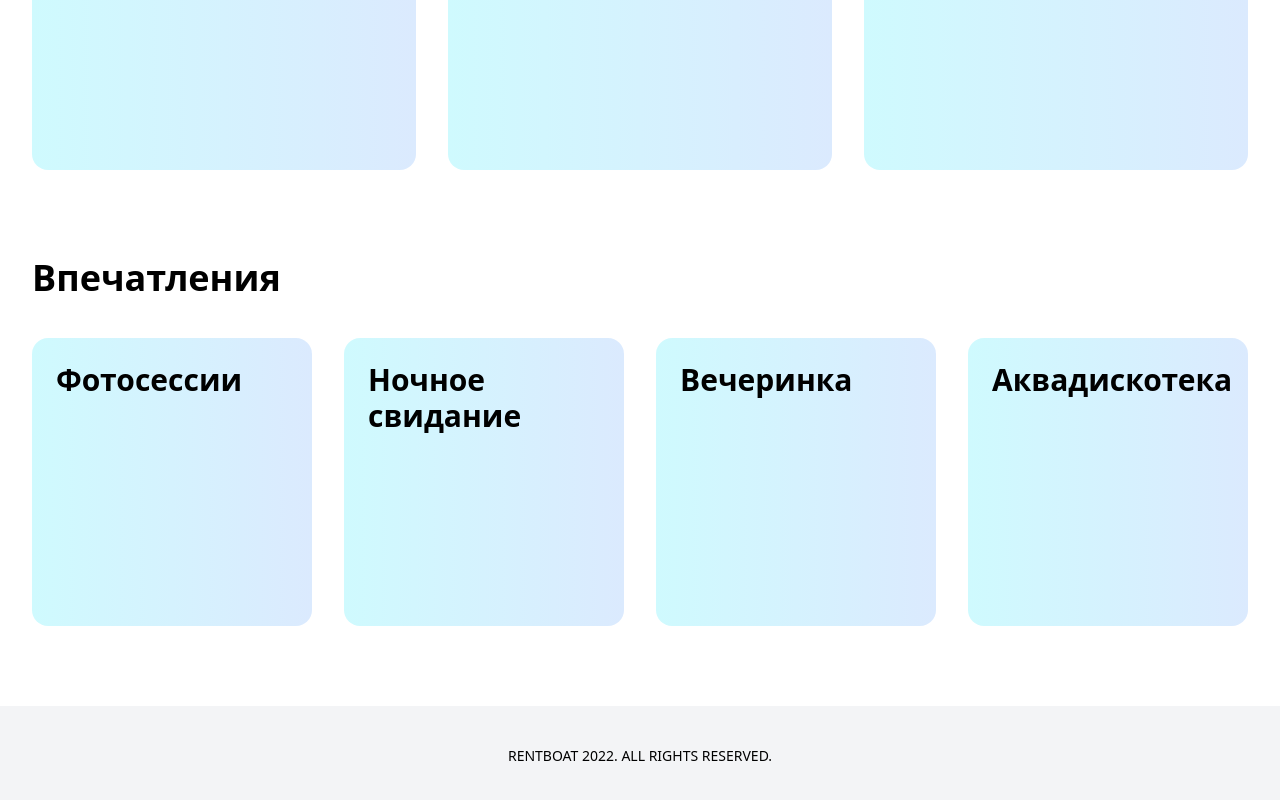
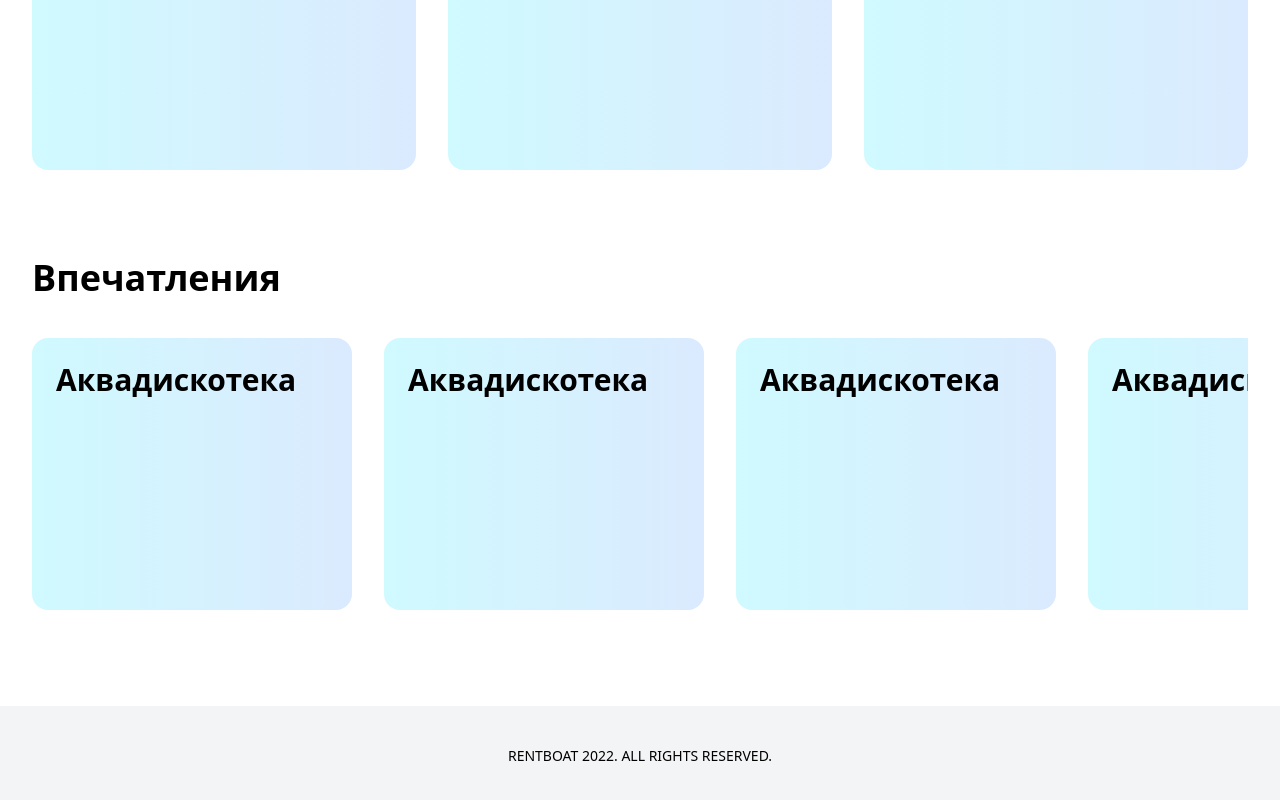
Before and after one commit to nvadeveloper/rent-boat-nextjs-frontend, a Next.js app: page / in a window 1280 px wide. Shown: the part 670-1470 px from the top of the page. Built offline with nearby package versions, Linux system fonts and the light colour scheme.

Commit message:
first commit

```diff
--- a/components/indexPage/Impression.js
+++ b/components/indexPage/Impression.js
@@ -5,7 +5,7 @@ const Impression = () => {
         <>
             <p className="text-4xl font-extrabold font-montserrat py-6 sm:pt-12 sm:pb-10 mt-10">Впечатления</p>
 
-            <div className="grid grid-cols-1 sm:grid-cols-4 gap-8">
+            {/* <div className="grid grid-cols-1 sm:grid-cols-4 gap-8">
 
                 <div className="rounded-2xl p-6 bg-gradient-to-r from-cyan-100 to-blue-100 h-72">
                     <p className="text-3xl font-extrabold font-montserrat">Фотосессии</p>
@@ -23,6 +23,33 @@ const Impression = () => {
                     <p className="text-3xl font-extrabold font-montserrat">Аквадискотека</p>
                 </div>
 
+            </div> */}
+
+            <div className="flex overflow-x-auto space-x-8 h-72 pb-4 snap-x">
+
+                <div className="rounded-2xl bg-gradient-to-r from-cyan-100 to-blue-100 snap-center">
+                    <p className="w-72 sm:w-80 p-6 text-3xl font-extrabold font-montserrat">Аквадискотека</p>
+                </div>
+
+                <div className="rounded-2xl bg-gradient-to-r from-cyan-100 to-blue-100 snap-center">
+                    <p className="w-72 sm:w-80 p-6 text-3xl font-extrabold font-montserrat">Аквадискотека</p>
+                </div>
+
+                <div className="rounded-2xl bg-gradient-to-r from-cyan-100 to-blue-100 snap-center">
+                    <p className="w-72 sm:w-80 p-6 text-3xl font-extrabold font-montserrat">Аквадискотека</p>
+                </div>
+
+                <div className="rounded-2xl bg-gradient-to-r from-cyan-100 to-blue-100 snap-center">
+                    <p className="w-72 sm:w-80 p-6 text-3xl font-extrabold font-montserrat">Аквадискотека</p>
+                </div>
+
+                <div className="rounded-2xl bg-gradient-to-r from-cyan-100 to-blue-100 snap-center">
+                    <p className="w-72 sm:w-80 p-6 text-3xl font-extrabold font-montserrat">Аквадискотека</p>
+                </div>
+
+                <div className="rounded-2xl bg-gradient-to-r from-cyan-100 to-blue-100 snap-center">
+                    <p className="w-72 sm:w-80 p-6 text-3xl font-extrabold font-montserrat">Аквадискотека</p>
+                </div>
             </div>
 
         </>
--- a/pages/index.js
+++ b/pages/index.js
@@ -36,6 +36,8 @@ const Index = () => {
 
         <Impression />
 
+
+
       </section>
     </>
   )
```
